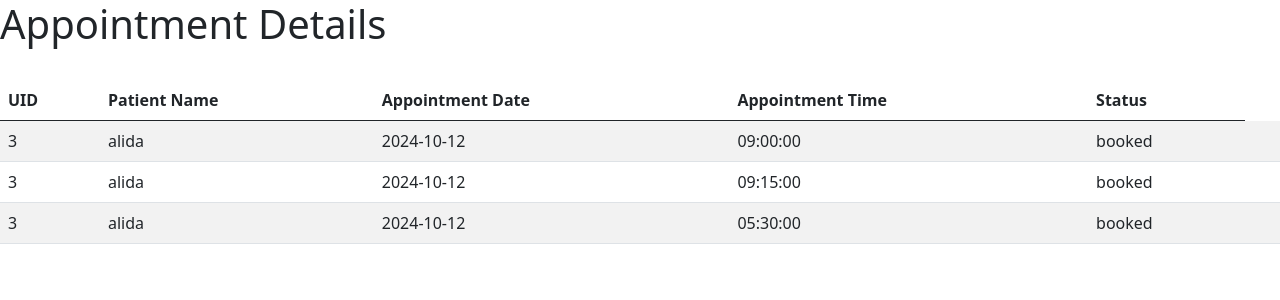
After one commit to AlidaAnna/DrAppoimentSystem, a PHP site: page /adminappo.php in a window 1280 px wide. The commit adds this page. Shown: the top 300 px of the page. Run offline with PHP 8.4, Linux system fonts and the light colour scheme; data comes from the database, SQL or seed files in the repository.

Commit message:
adminappo

```diff
--- a/admin.php
+++ b/admin.php
@@ -54,7 +54,7 @@ if (!isset($_SESSION['username'])) {
                     <a class="nav-link" href="adminsettime.php">Timeslot</a>
                 </li>
                 <li class="nav-item">
-                    <a class="nav-link" href="appointments.php">Appointments</a>
+                    <a class="nav-link" href="adminappo.php">Appointments</a>
                 </li>
                 <li class="nav-item dropdown">
                     <a class="nav-link dropdown-toggle" href="#" role="button" data-bs-toggle="dropdown" aria-expanded="false">
--- /dev/null
+++ b/adminappo.php
@@ -0,0 +1,45 @@
+<?php
+include 'conn.php';
+$query = "SELECT * FROM appointment";
+$result = mysqli_query($con, $query);
+?>
+<!DOCTYPE html>
+<html lang="en">
+<head>
+    <meta charset="UTF-8">
+    <meta name="viewport" content="width=device-width, initial-scale=1.0">
+    <title>Appointment Details</title>
+    <link href="https://cdn.jsdelivr.net/npm/bootstrap@5.0.2/dist/css/bootstrap.min.css" rel="stylesheet" integrity="sha384-EVSTQN3/azprG1Anm3QDgpJLIm9Nao0Yz1ztcQTwFspd3yD65VohhpuuCOmLASjC" crossorigin="anonymous">
+</head>
+<body>
+<h1>Appointment Details</h1><br>
+<table class="table table-striped">
+  <thead>
+    <tr>
+      <th scope="col">UID</th>
+      <th scope="col">Patient Name</th>
+      <th scope="col">Appointment Date</th>
+      <th scope="col">Appointment Time</th>
+      <th scope="col">Status</th>
+    </tr>
+  </thead>
+<tbody>
+<?php
+while($row = mysqli_fetch_assoc($result)) {
+?>
+    <tr>
+      <td><?= htmlspecialchars($row['uid']); ?></td>
+      <td><?= htmlspecialchars($row['pname']); ?></td>
+      <td><?= htmlspecialchars($row['appointment_date']); ?></td>
+      <td><?= htmlspecialchars($row['appointment_time']); ?></td>
+      <td><?= htmlspecialchars($row['status']); ?></td>
+      <td>
+      </td>
+    </tr>
+<?php
+}
+?>
+</tbody>
+</table>
+</body>
+</html>
--- a/conn.php
+++ b/conn.php
@@ -13,5 +13,5 @@
 if (session_status() == PHP_SESSION_NONE) {
     session_start(); // Start the session if not already started
 }
-$con=mysqli_connect("localhost","root","root","dr");
+$con=mysqli_connect("localhost","root","","dr");
 ?>
--- a/patientindividualupdate.php
+++ b/patientindividualupdate.php
@@ -1,6 +1,5 @@
 <?php
 include 'conn.php';
-include("header.php");
 $un=$_SESSION["username"];
 $query1="select uid from login where username='$un'";
 $result1=mysqli_query($con,$query1);
```
